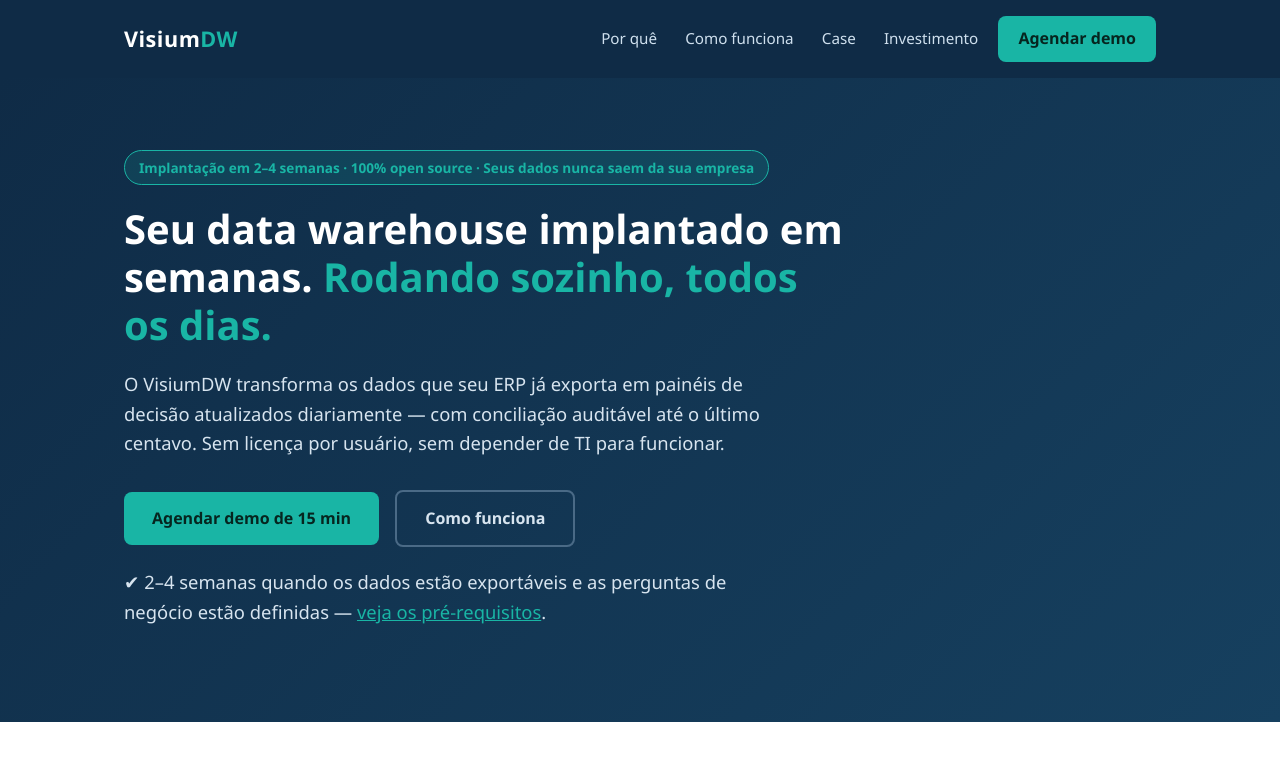
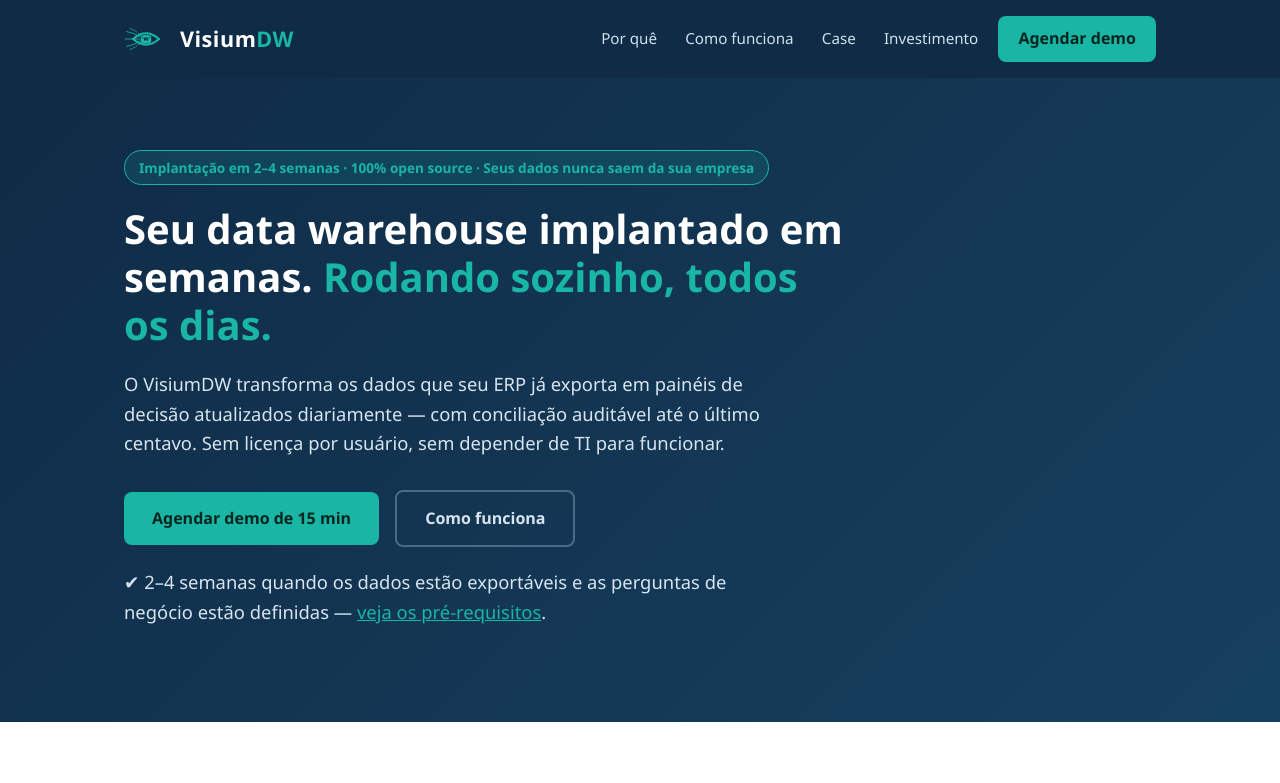
Before and after one commit to marcelohebatista/visiumdw-site, a plain HTML site: page index.html in a window 1280 px wide. Shown: the top 783 px of the page. Drawn offline with Linux system fonts and the light colour scheme.

Commit message:
Add files via upload

```diff
--- a/index.html
+++ b/index.html
@@ -5,6 +5,8 @@
 <meta name="viewport" content="width=device-width, initial-scale=1.0">
 <title>VisiumDW — Data Warehouse e Dashboards implantados em semanas</title>
 <meta name="description" content="VisiumDW implanta seu data warehouse e dashboards de gestão em 2–4 semanas, rodando sozinhos todos os dias. 100% open source, seus dados nunca saem da sua empresa.">
+<link rel="icon" type="image/png" sizes="32x32" href="favicon-32.png">
+<link rel="apple-touch-icon" sizes="180x180" href="apple-touch-icon-180.png">
 <style>
   :root{
     --azul:#0f2b46; --azul2:#16405f; --ciano:#19b5a5; --cinza:#5b6b7a;
@@ -19,6 +21,8 @@
   .logo span{color:var(--ciano)}
   nav a{color:#cfe0ee;text-decoration:none;margin-left:24px;font-size:.95rem}
   nav a:hover{color:#fff}
+  .logo-header{display:flex;align-items:center;gap:12px;text-decoration:none}
+  .logo-header .logo{font-size:1.35rem;font-weight:700;letter-spacing:.5px;color:#fff}
   .hero{background:linear-gradient(135deg,var(--azul) 0%,var(--azul2) 100%);color:#fff;padding:72px 0 64px}
   .hero h1{font-size:2.5rem;line-height:1.2;max-width:720px}
   .hero h1 em{color:var(--ciano);font-style:normal}
@@ -78,7 +82,10 @@
 
 <header>
   <div class="container">
-    <div class="logo">Visium<span>DW</span></div>
+    <a href="#" class="logo-header" aria-label="VisiumDW — início">
+      <img src="icone-visiumdw-transp.svg" alt="Logo VisiumDW" width="44" height="44">
+      <span class="logo">Visium<span>DW</span></span>
+    </a>
     <nav>
       <a href="#problema">Por quê</a>
       <a href="#solucao">Como funciona</a>
```
Also changed, not shown: apple-touch-icon-180.png (added), favicon-32.png (added), icone-visiumdw-transp.svg (added).
